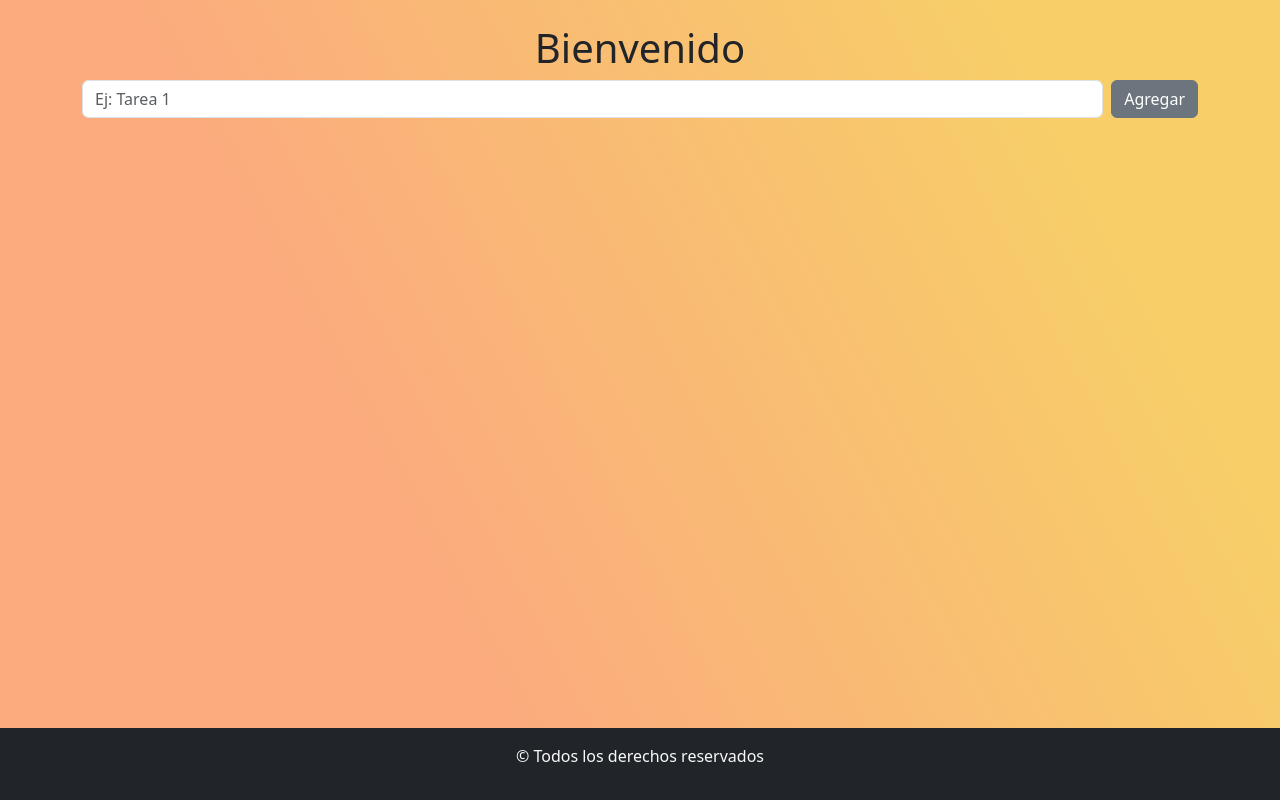
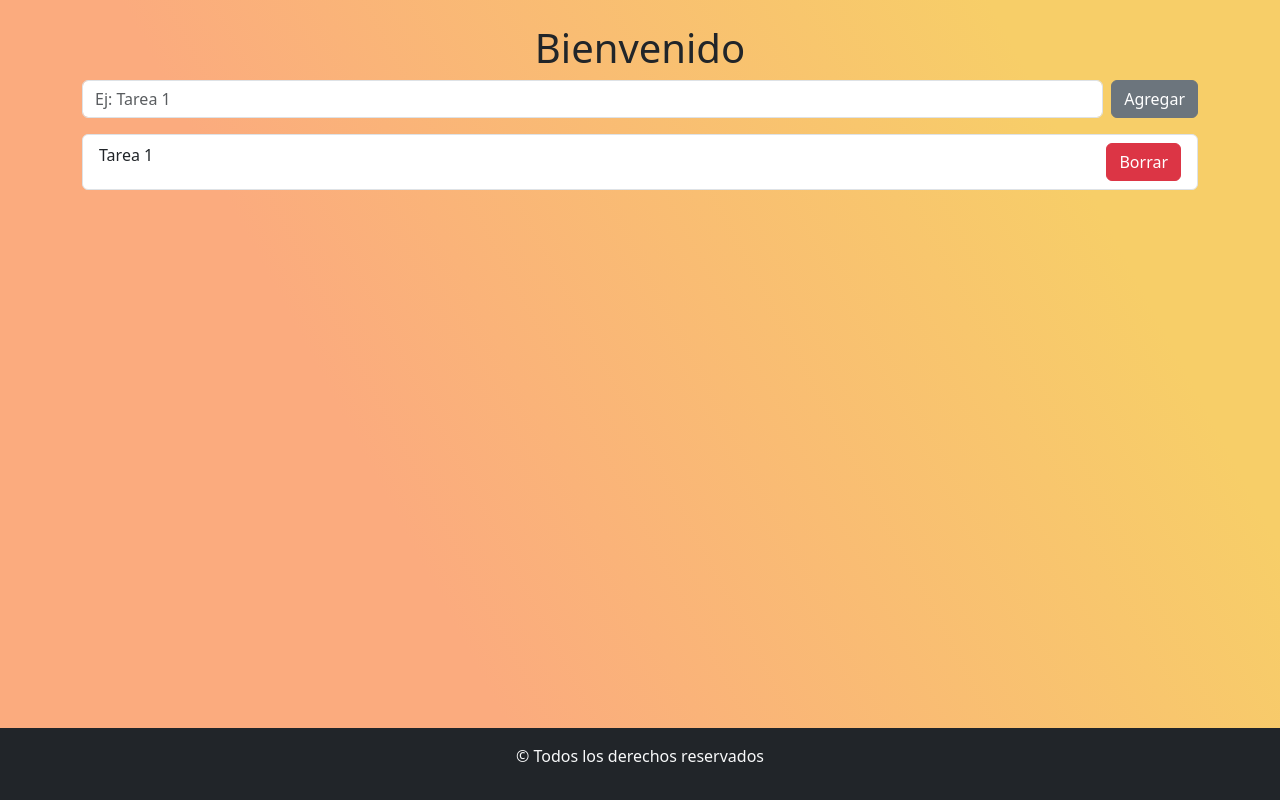
Before and after one commit to 05Vero-S/TpReact-4-5, a React app: page / in a window 1280 px wide. Built offline with nearby package versions, Linux system fonts and the light colour scheme; the HTML template or start-up script is replaced by a standard one.

Commit message:
agregamos el maquetado de la ListaTarea e ItemTarea

```diff
--- a/src/components/FormularioTarea.jsx
+++ b/src/components/FormularioTarea.jsx
@@ -1,5 +1,6 @@
 import { Button } from 'react-bootstrap';
 import Form from 'react-bootstrap/Form';
+import ListaTarea from './ListaTarea';
 
 const FormularioTarea = () => {
   return (
@@ -12,6 +13,7 @@
         </Form.Group>
 
       </Form>
+      <ListaTarea></ListaTarea>
     </section>
   );
 };
--- /dev/null
+++ b/src/components/ItemTarea.jsx
@@ -0,0 +1,11 @@
+import { Button, ListGroup } from "react-bootstrap";
+
+const ItemTarea = () => {
+  return (
+    <ListGroup.Item className="d-flex justify-content-between">
+      Tarea 1 <Button variant="danger">Borrar</Button>{" "}
+    </ListGroup.Item>
+  );
+};
+
+export default ItemTarea;
--- /dev/null
+++ b/src/components/ListaTarea.jsx
@@ -0,0 +1,12 @@
+import { ListGroup } from "react-bootstrap";
+import ItemTarea from "./ItemTarea";
+
+const ListaTarea = () => {
+    return (
+        <ListGroup>
+      <ItemTarea></ItemTarea>
+    </ListGroup>
+    );
+};
+
+export default ListaTarea;
```
